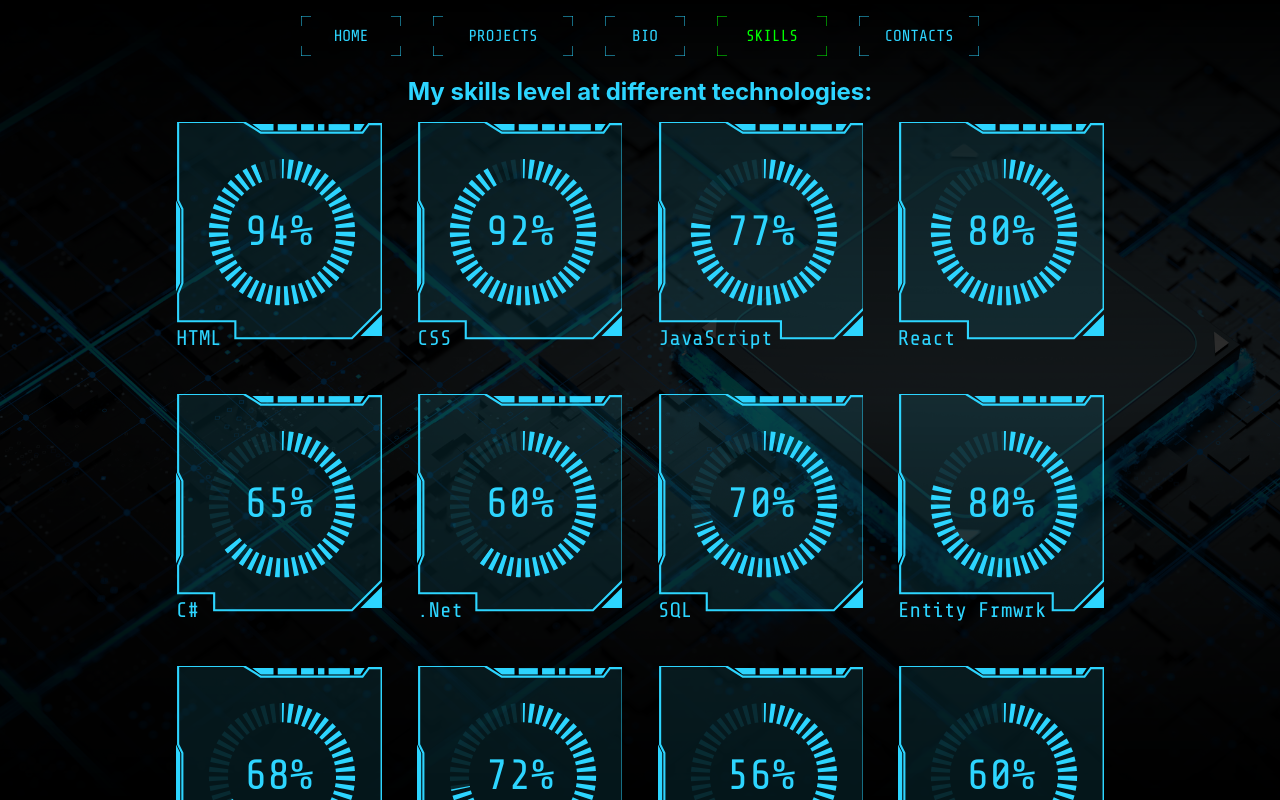
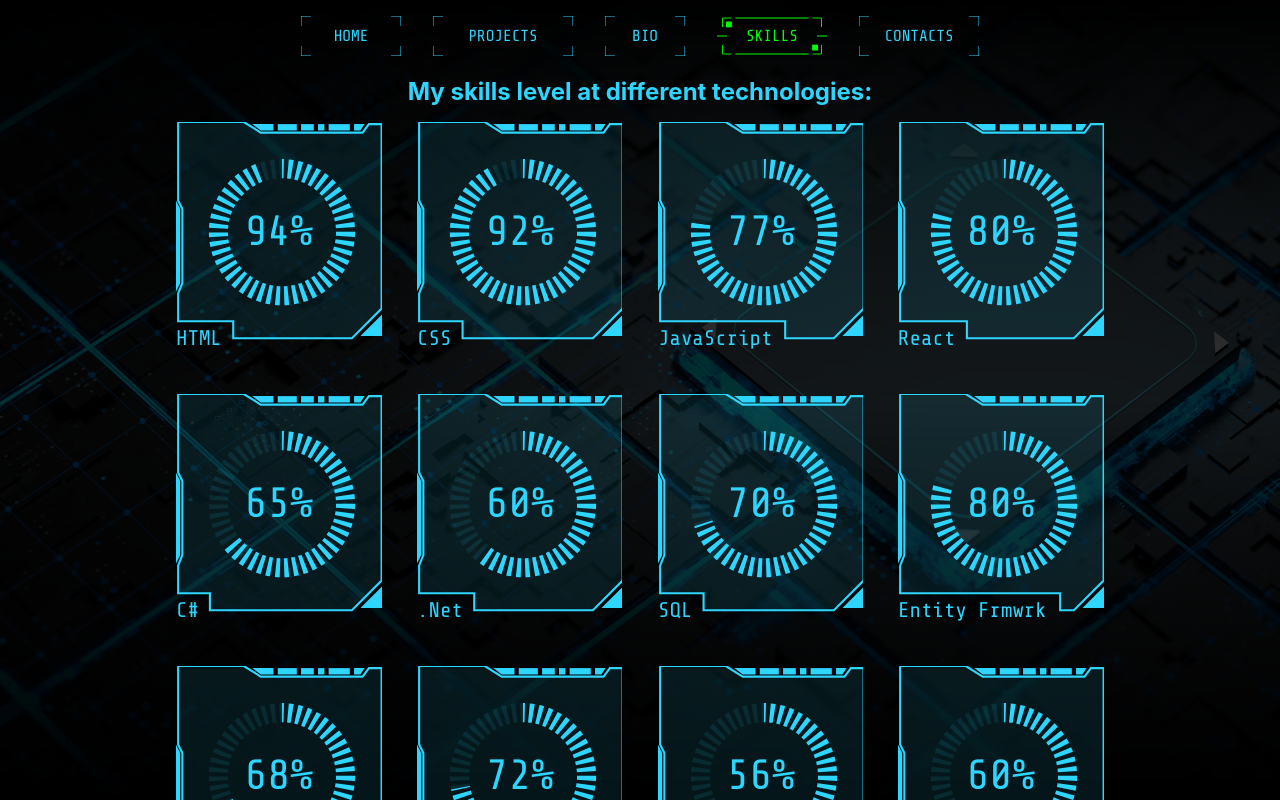
Before and after one commit to Belyayev/portfolio, a React (Create React App) app: page /skills in a window 1280 px wide. Shown: the top 800 px of the page. Built offline with nearby package versions, Linux system fonts and the light colour scheme.

Commit message:
configured menu buttons for active state

```diff
--- a/src/App.tsx
+++ b/src/App.tsx
@@ -24,6 +24,7 @@ function App() {
             <NavLink to="/" onClick={() => setPath("/")}>
               <div className="large-menu">
                 <SvgButton
+                  active={path === "/"}
                   color={path === "/" ? "lime" : "rgb(45, 213, 255)"}
                   text="HOME"
                   x={100}
@@ -36,6 +37,7 @@ function App() {
             <NavLink to="/projects" onClick={() => setPath("/projects")}>
               <div className="large-menu">
                 <SvgButton
+                  active={path === "/projects"}
                   color={path === "/projects" ? "lime" : "rgb(45, 213, 255)"}
                   text="PROJECTS"
                   x={140}
@@ -48,6 +50,7 @@ function App() {
             <NavLink to="/bio" onClick={() => setPath("/bio")}>
               <div className="large-menu">
                 <SvgButton
+                  active={path === "/bio"}
                   color={path === "/bio" ? "lime" : "rgb(45, 213, 255)"}
                   text="BIO"
                   x={80}
@@ -60,6 +63,7 @@ function App() {
             <NavLink to="/skills" onClick={() => setPath("/skills")}>
               <div className="large-menu">
                 <SvgButton
+                  active={path === "/skills"}
                   color={path === "/skills" ? "lime" : "rgb(45, 213, 255)"}
                   text="SKILLS"
                   x={110}
@@ -72,6 +76,7 @@ function App() {
             <NavLink to="/contacts" onClick={() => setPath("/contacts")}>
               <div className="large-menu">
                 <SvgButton
+                  active={path === "/contacts"}
                   color={path === "/contacts" ? "lime" : "rgb(45, 213, 255)"}
                   text="CONTACTS"
                   x={120}
--- a/src/components/SvgButton.tsx
+++ b/src/components/SvgButton.tsx
@@ -16,9 +16,18 @@ interface ISvg {
   y?: number;
   text?: string;
   color?: string;
+  active?: boolean;
 }
 
 function SvgButton(props: ISvg) {
+  const [hover, setHover] = useState(false);
+  const [click, setClick] = useState(false);
+
+  let active = false;
+  if (props.active) {
+    active = props.active;
+  }
+
   let color = "lime";
   if (props.color) {
     color = props.color;
@@ -29,9 +38,6 @@ function SvgButton(props: ISvg) {
   let y = 40;
   if (props.y) y = props.y;
   let text = props.text;
-
-  const [hover, setHover] = useState(false);
-  const [click, setClick] = useState(false);
 
   let circleStyle;
   if (click) {
@@ -46,7 +52,7 @@ function SvgButton(props: ISvg) {
   }
 
   let rectStyle;
-  if (hover) {
+  if (hover || active) {
     rectStyle = {
       transition: "1s ease",
       fill: color,
@@ -61,14 +67,14 @@ function SvgButton(props: ISvg) {
   }
 
   let strokeStyle;
-  if (hover) {
+  if (hover || active) {
     strokeStyle = { transition: "1s ease", transform: "scale(1)" };
   } else {
     strokeStyle = { transition: "1s ease", transform: "scale(0)" };
   }
 
   let anglesStyle;
-  if (hover) {
+  if (hover || active) {
     anglesStyle = { transition: "0.5s ease", transform: "scale(0.9)" };
   } else {
     anglesStyle = {
--- a/src/components/SvgDialCircle.tsx
+++ b/src/components/SvgDialCircle.tsx
@@ -21,16 +21,19 @@ function SVGDialCircle(props: ISvg) {
   }
 
   let txtStyle;
+  let txtColor;
   if (hover) {
     txtStyle = {
       transition: "1s ease",
       stroke: "lime",
     };
+    txtColor = "lime";
   } else {
     txtStyle = {
       transition: "1s ease",
       stroke: color,
     };
+    txtColor = color;
   }
 
   let y = 105;
@@ -38,7 +41,7 @@ function SVGDialCircle(props: ISvg) {
   let text = props.text;
 
   let txtWidth = 10;
-  if (props.text) txtWidth = props.text.length * 5 + 8;
+  if (props.text) txtWidth = props.text.length * 5.5 + 5;
   if (txtWidth > 80) txtWidth = 80;
 
   const dashArray = 30 * Math.PI * 2;
@@ -81,7 +84,7 @@ function SVGDialCircle(props: ISvg) {
         <text
           x="0"
           y={y}
-          fill={color}
+          fill={txtColor}
           fontFamily="Share Tech Mono"
           fontSize="10"
         >
```
